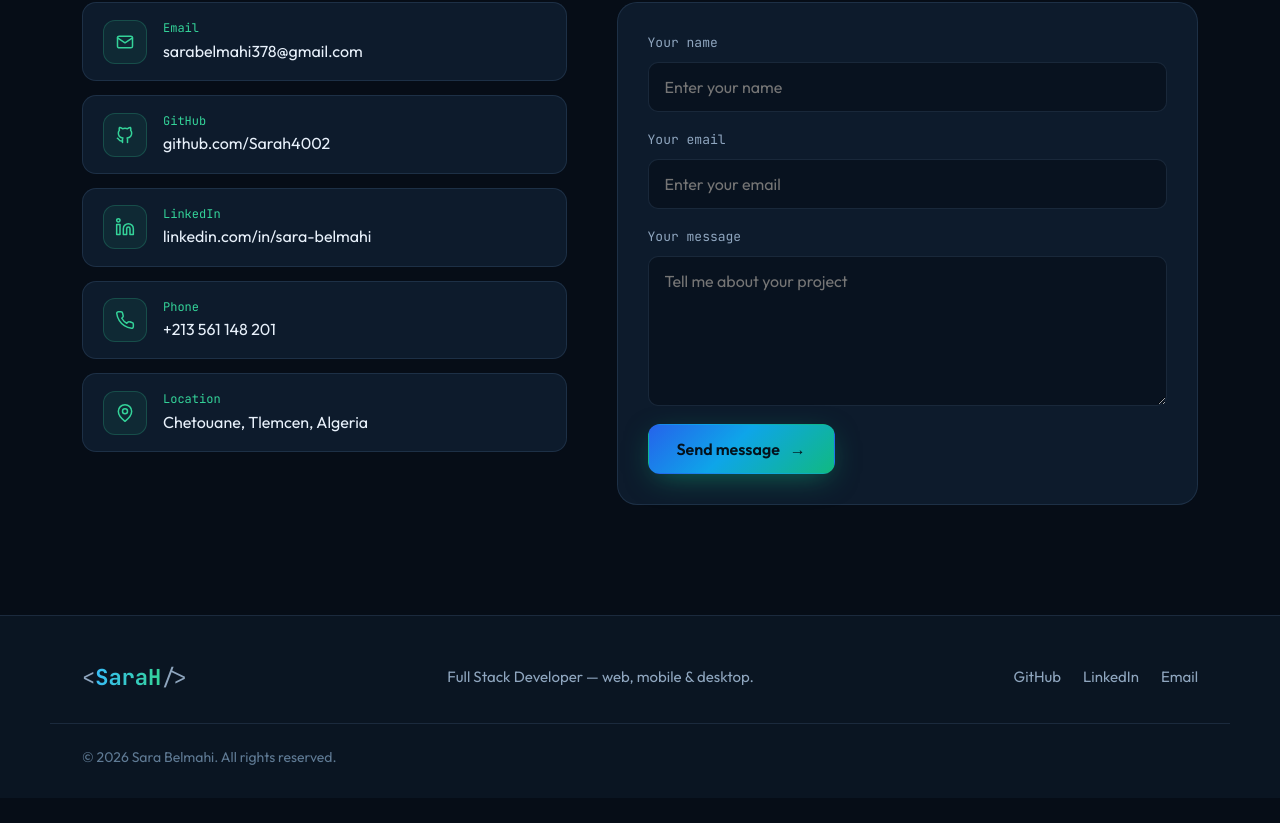
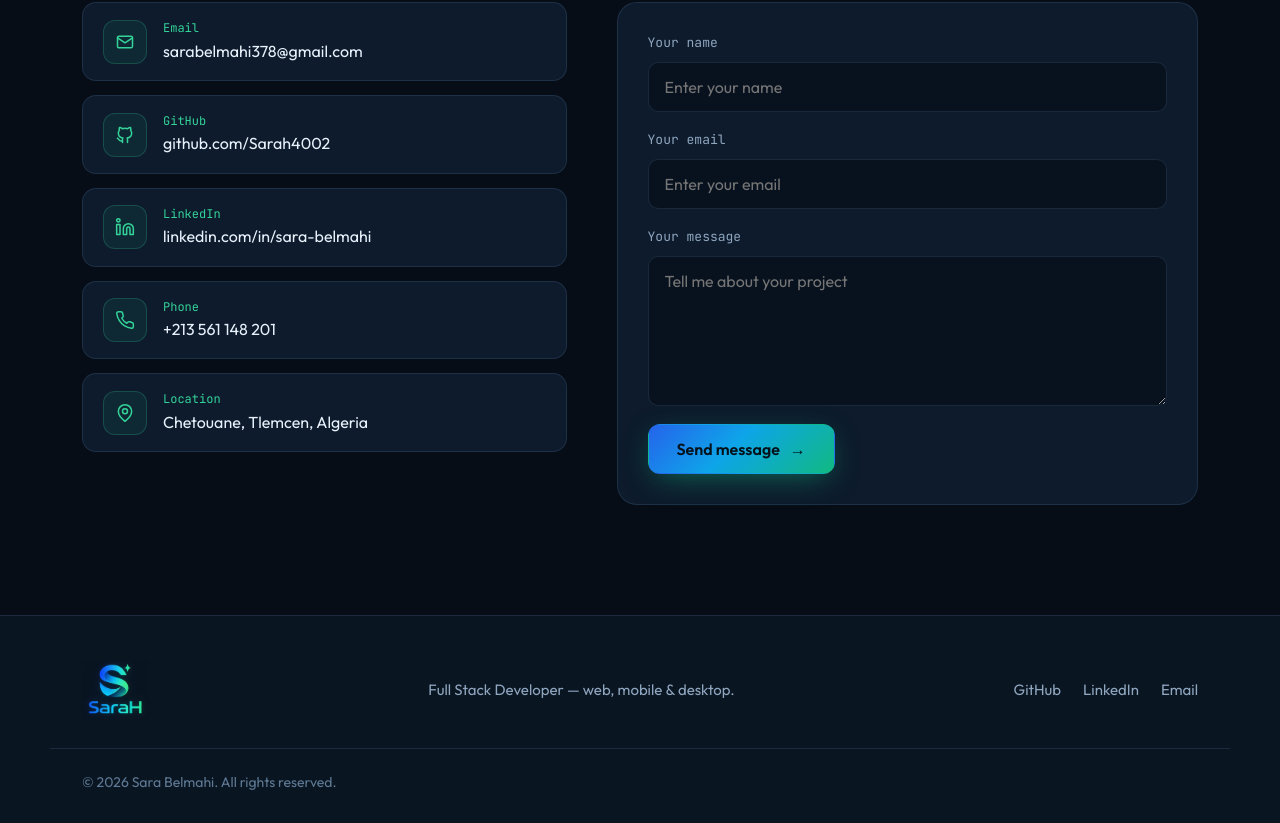
Before and after one commit to Sarah4002/portfolio, a React (Vite) app: page / in a window 1280 px wide. Shown: the part 5714-6537 px from the top of the page. Before the commit the page ends 6512 px from the top, so only its background shows below. Built offline with nearby package versions, Linux system fonts and the light colour scheme.

Commit message:
Final commit

```diff
--- a/src/Components/Footer/Footer.jsx
+++ b/src/Components/Footer/Footer.jsx
@@ -1,11 +1,14 @@
 import React from 'react'
 import './Footer.css'
 import { GITHUB, LINKEDIN, EMAIL } from '../Terminal/commands'
+import logo from '../../assets/logo.png'
 
 const Footer = () => (
   <footer className="footer">
     <div className="container footer-inner">
-      <a href="#home" className="footer-logo"><span>&lt;</span><span className="grad-text">SaraH</span><span>/&gt;</span></a>
+       <a href="#home" className="navbar-logo" aria-label="Sara Belmahi — home">
+                <img src={logo} alt="SaraH" />
+              </a>
       <p>Full Stack Developer — web, mobile & desktop.</p>
       <nav aria-label="Social links">
         <a href={GITHUB} target="_blank" rel="noreferrer">GitHub</a>
```
